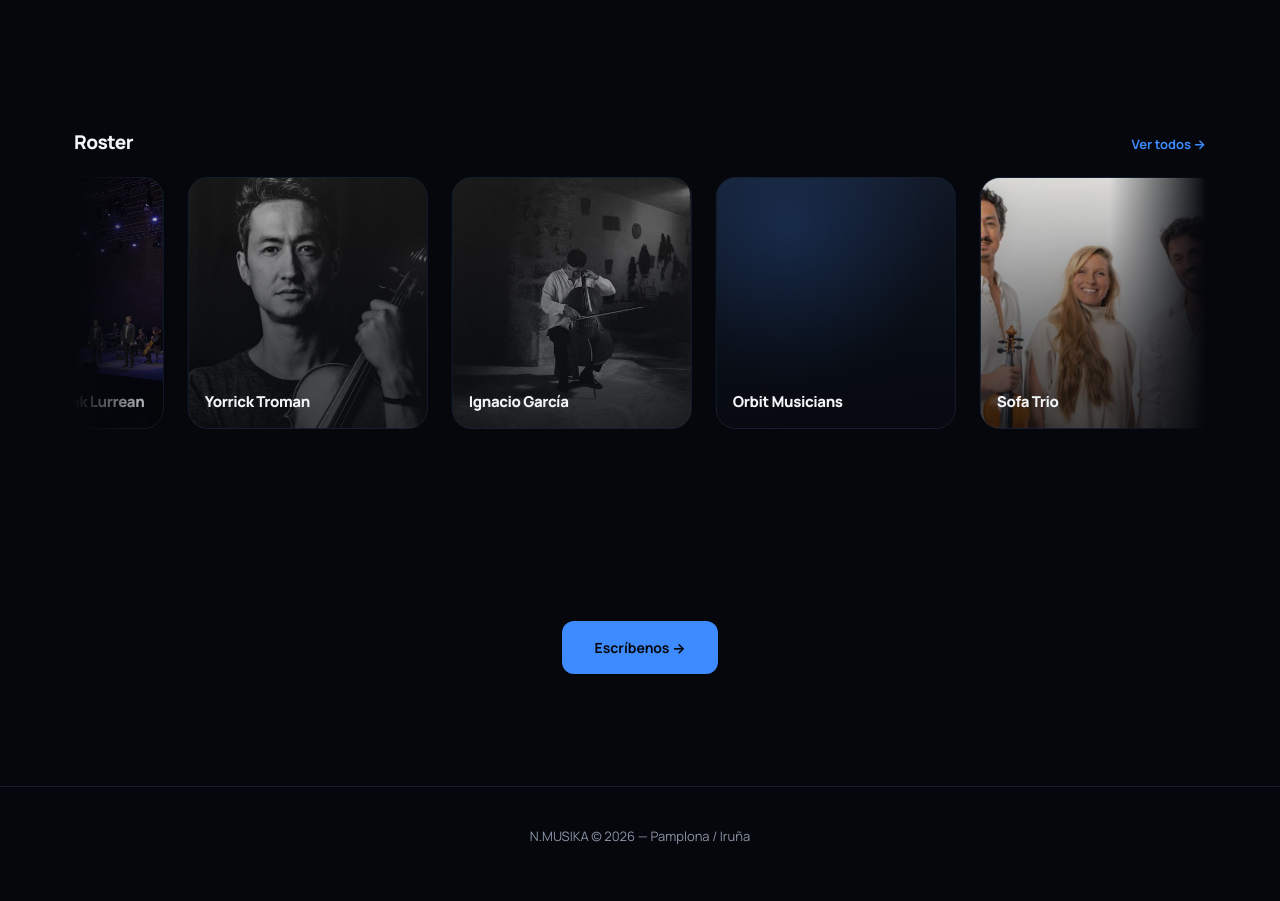
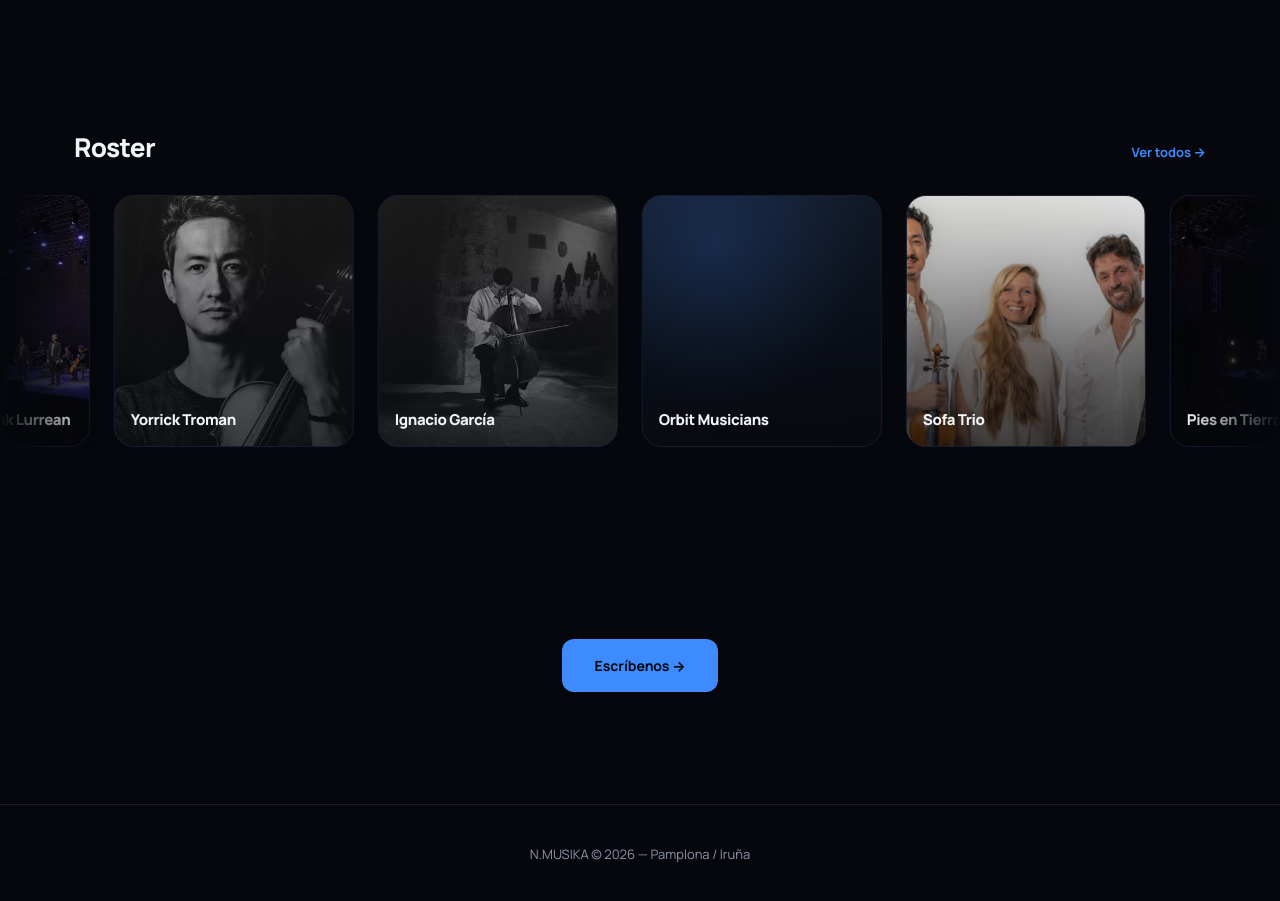
Before and after one commit to marioroz19-netizen/nmusika, a Next.js app: page / in a window 1280 px wide. Shown: the part 1540-2441 px from the top of the page. Built offline with nearby package versions, Linux system fonts and the light colour scheme.

Commit message:
Update page.tsx

```diff
--- a/src/app/page.tsx
+++ b/src/app/page.tsx
@@ -19,10 +19,11 @@ export default async function Home() {
 
       <div className="max-w-[1180px] mx-auto px-6">
         <ServiciosSection services={services} />
+      </div>
 
       <Reveal className="py-24">
-          <div className="flex justify-between items-baseline mb-5">
-            <h2 className="text-[19px] font-extrabold tracking-tight">Roster</h2>
+        <div className="max-w-[1180px] mx-auto px-6 flex justify-between items-baseline mb-7">
+          <h2 className="text-[26px] font-extrabold tracking-tight">Roster</h2>
           <Link href="/roster" className="text-accent text-[13px] font-bold">
             Ver todos →
           </Link>
@@ -30,6 +31,7 @@ export default async function Home() {
         <RosterMarquee artists={roster} />
       </Reveal>
 
+      <div className="max-w-[1180px] mx-auto px-6">
         <CTASection />
       </div>
     </>
```
Lines whose indentation alone changed are shown as unchanged.
